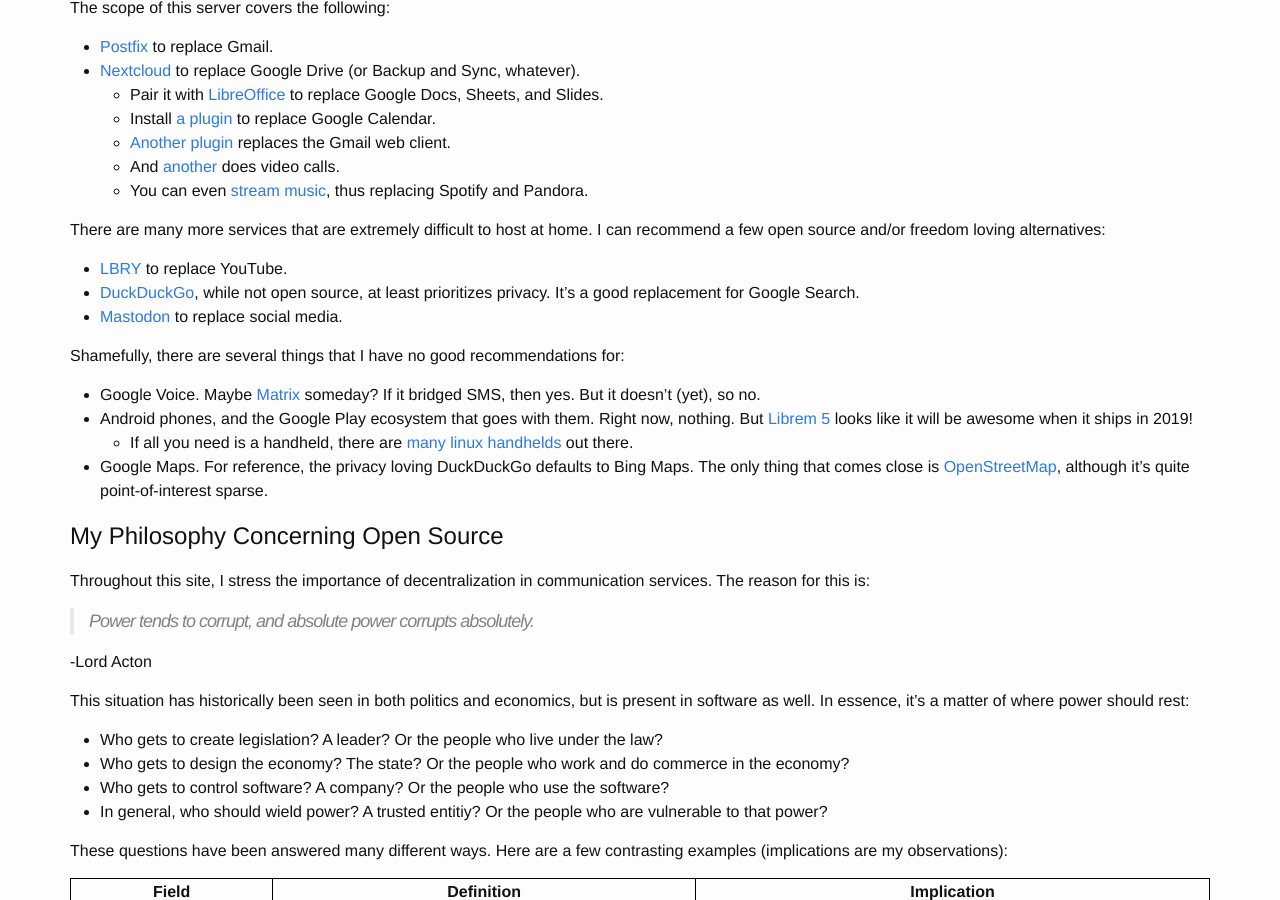
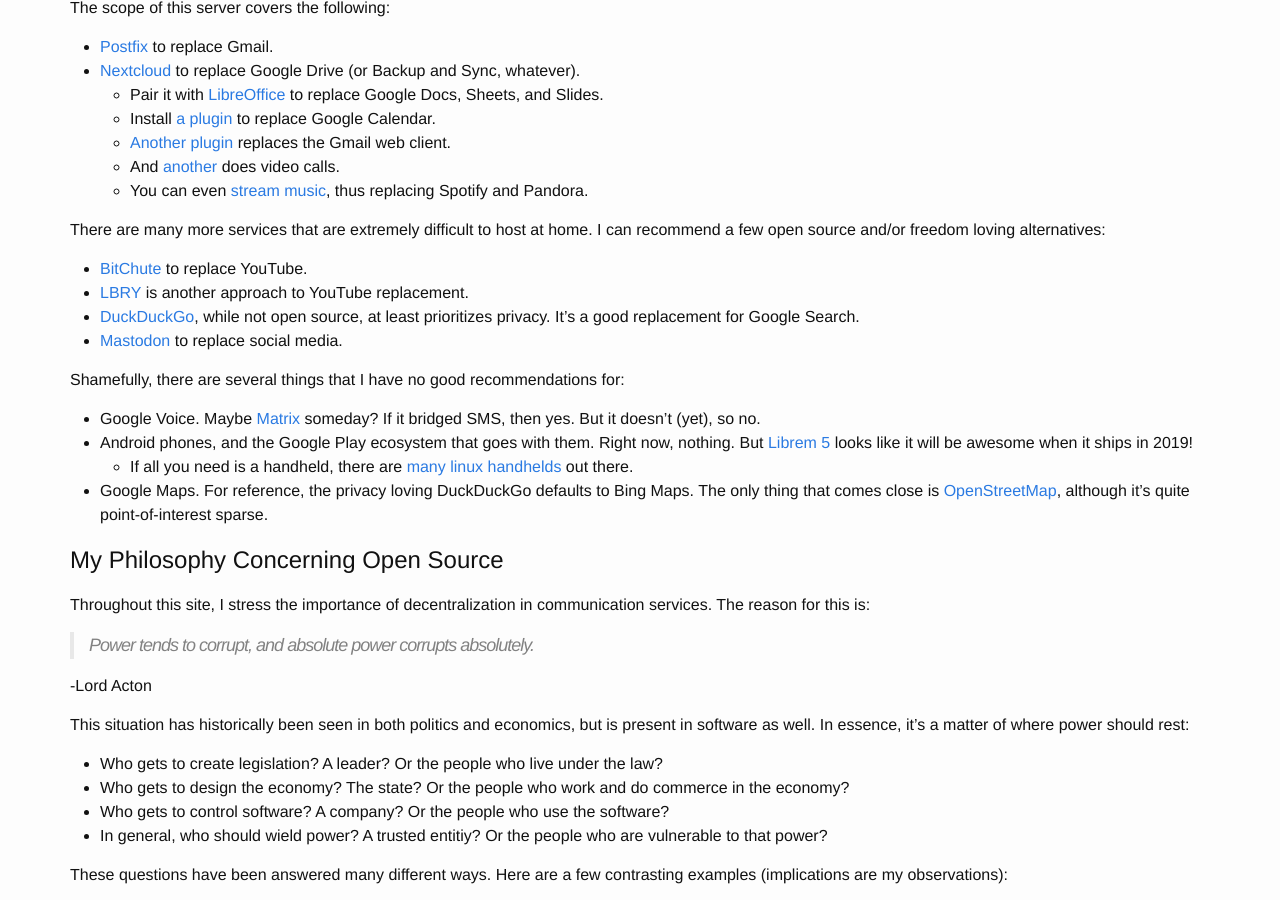
Before and after one commit to NathanRVance/homelinuxserver, a Jekyll site: the page built from about.md, in a window 1280 px wide and 900 px high, scrolled down 306 px. Built offline with Jekyll 4.4.1, drawn with Linux system fonts in a browser that asks for light colours.

Commit message:
Added bitchute to youtube alternatives

````diff
--- a/_clientdocs/videos-with-lbry.markdown
+++ b/_clientdocs/videos-with-lbry.markdown
@@ -1,10 +1,12 @@
 ---
 title: "Videos with LBRY"
-desc: "Finally, a decent replacement for YouTube"
+desc: "A distributed, open source alternative to YouTube"
 sortable: 0
 ---
 
 According to their website, "[LBRY](https://lbry.io/) is a free, open, and community-run digital marketplace." In LBRY, content producers share videos and set a price for them, where the price is in LBC, LBRY's [blockchain](https://en.wikipedia.org/wiki/Blockchain) backed [cryptocurrency](https://en.wikipedia.org/wiki/Cryptocurrency). For the concerned, I have found that most of the content out there is the wonderful price of free, which is fine by me.
+
+A word of warning - LBRY is (currently) only accesable via a client. If you aren't particularly interested in mucking around with finicky software and just want to watch videos, then I'd recommend checking out [BitChute](https://www.bitchute.com/), which is a web based decentralized YouTube alternative based on [WebTorrent](https://webtorrent.io/).
 
 LBRY packages their software for Debian/Ubuntu, but it's possible to install it on most major distributions. I ran into some pretty major trouble, which I thought made the process worth documenting. If, after installing libsecret, you have an error that looks like one of these:
 ```
--- a/about.md
+++ b/about.md
@@ -17,7 +17,8 @@ The scope of this server covers the following:
    * You can even [stream music](https://apps.nextcloud.com/apps/music), thus replacing Spotify and Pandora.
 
 There are many more services that are extremely difficult to host at home. I can recommend a few open source and/or freedom loving alternatives:
- * [LBRY](/clientdocs/videos-with-lbry.html) to replace YouTube.
+ * [BitChute](https://www.bitchute.com/) to replace YouTube.
+ * [LBRY](/clientdocs/videos-with-lbry.html) is another approach to YouTube replacement.
  * [DuckDuckGo](https://duckduckgo.com/), while not open source, at least prioritizes privacy. It's a good replacement for Google Search.
  * [Mastodon](https://mastodon.social/about) to replace social media.
 
````
